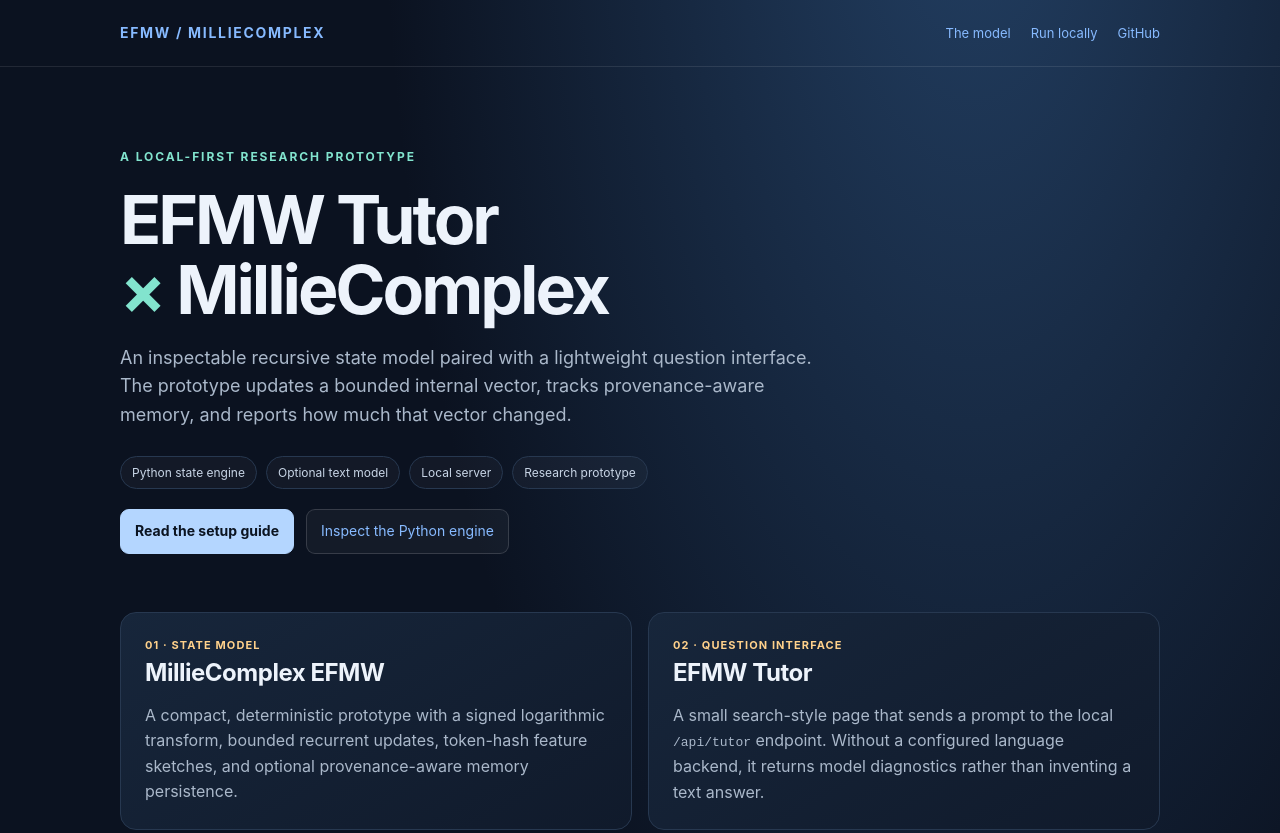
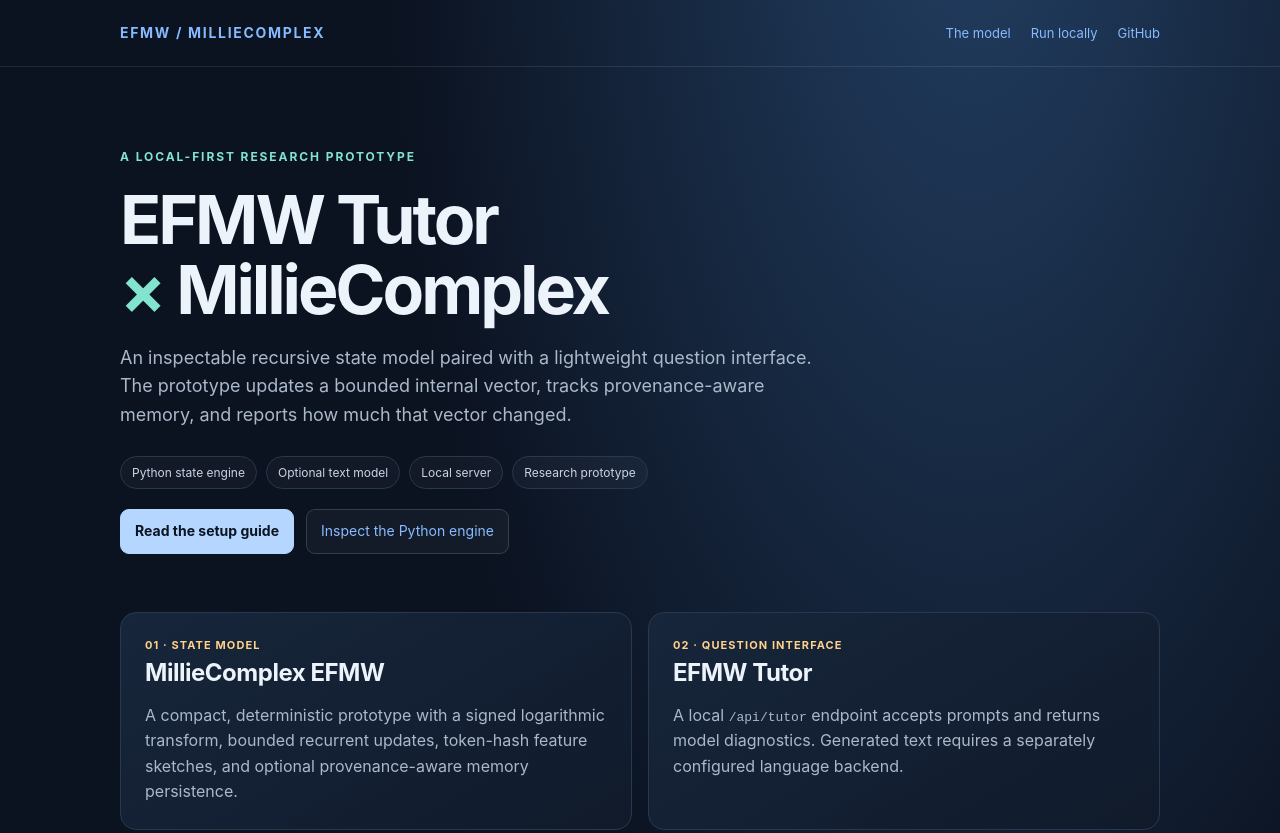
Before and after one commit to enuminous/EFMW, a website: page index.html in a window 1280 px wide. Shown: the top 833 px of the page. Drawn offline with Linux system fonts and the light colour scheme.

Commit message:
Clarify tutor endpoint behavior

```diff
--- a/index.html
+++ b/index.html
@@ -51,7 +51,7 @@ footer{border-top:1px solid #ffffff18;padding:20px 0 30px;color:var(--muted);fon
     <article class="card">
       <div class="tag">02 · Question interface</div>
       <h2>EFMW Tutor</h2>
-      <p>A small search-style page that sends a prompt to the local <code>/api/tutor</code> endpoint. Without a configured language backend, it returns model diagnostics rather than inventing a text answer.</p>
+      <p>A local <code>/api/tutor</code> endpoint accepts prompts and returns model diagnostics. Generated text requires a separately configured language backend.</p>
     </article>
   </section>
 
```
